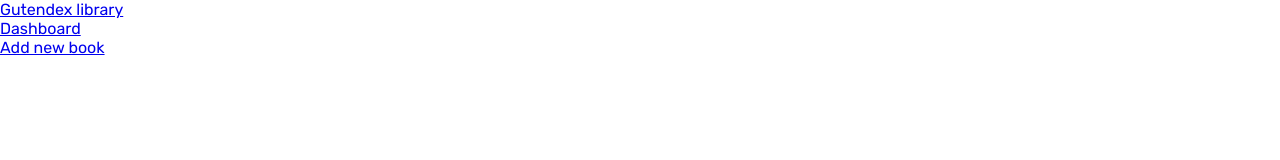
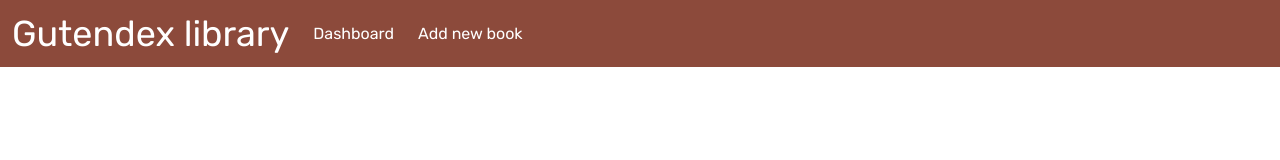
Before and after one commit to Guirdo/gutendex-front-end, a website built with Vite: page pages/index.html in a window 1280 px wide. Built offline with nearby package versions, Linux system fonts and the light colour scheme.

Commit message:
Add sytle of navbar component
- Add style/objects/_navbar.scss file

```diff
--- a/style/global.scss
+++ b/style/global.scss
@@ -1,2 +1,5 @@
 @import './settings';
 @import './generics';
+
+/* Objects */
+@import './objects/navbar';
--- /dev/null
+++ b/style/objects/_navbar.scss
@@ -0,0 +1,27 @@
+.navbar {
+  width: 100%;
+  background-color: $primary;
+  padding: $s-sm;
+  color: white;
+
+  &-list {
+    list-style: none;
+    display: flex;
+    flex-direction: row;
+    gap: $s-xlg;
+    align-items: center;
+  }
+
+  &__brand{
+    font-size: 36px;
+  }
+
+  &__brand,
+  &__item{
+    & > a{
+      color: white;
+      text-decoration: none;
+    }
+  }
+
+}
```
